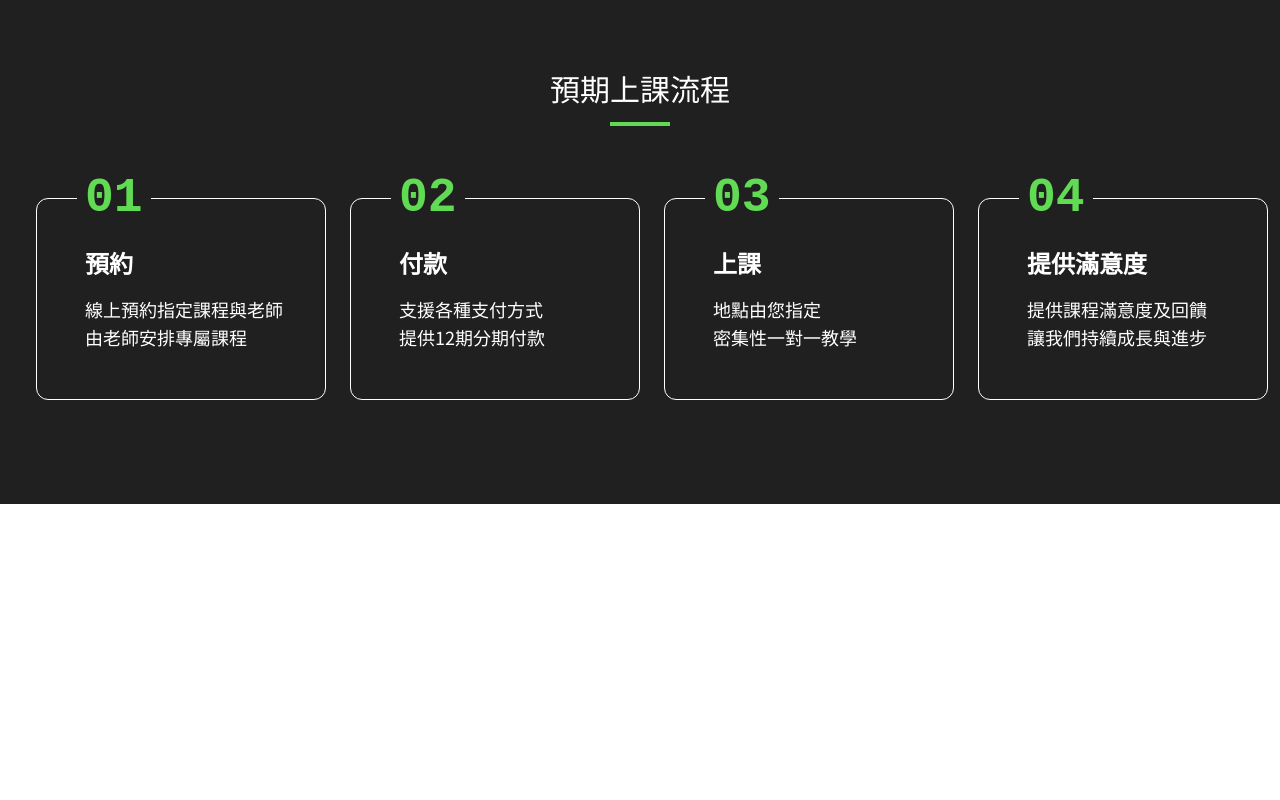
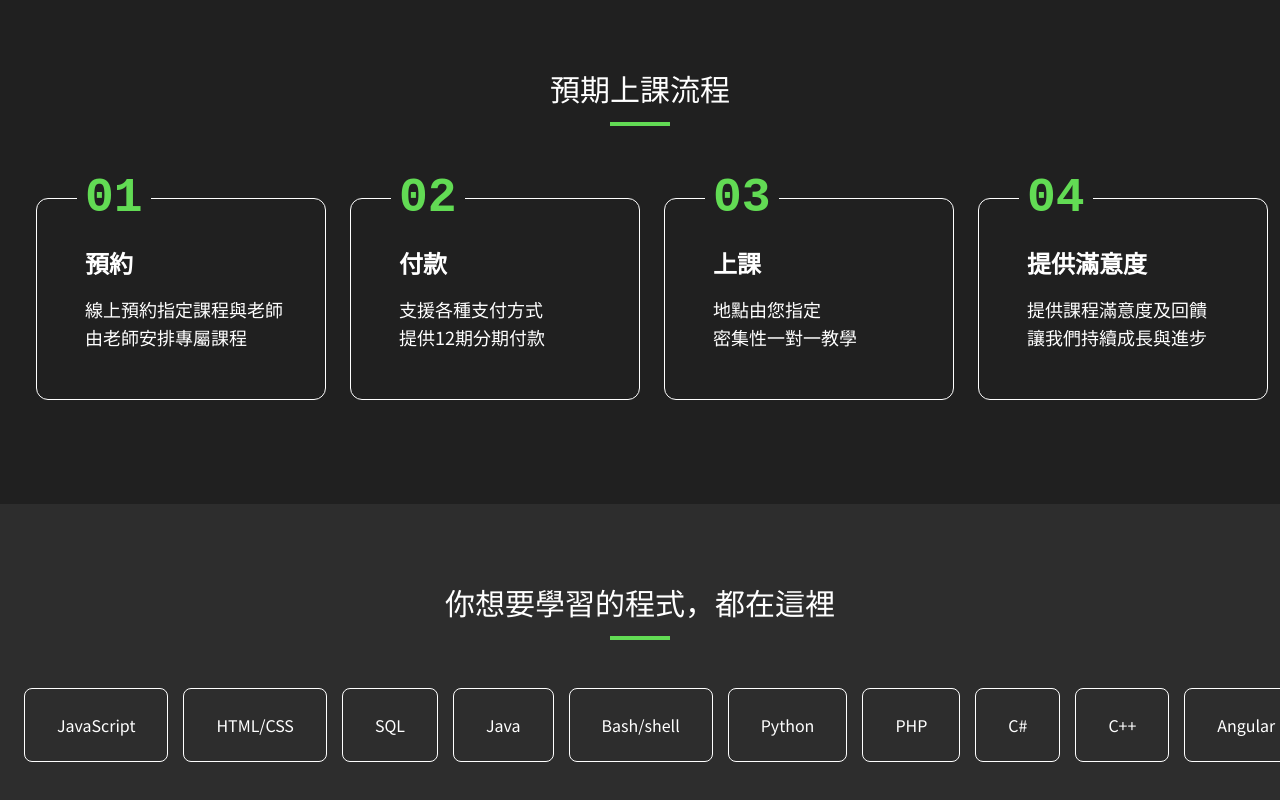
Before and after one commit to xin1126/Tutor-Template, a React (Vite) app: page /#/ in a window 1280 px wide. Shown: the part 1132-1932 px from the top of the page. Before the commit the page ends 1636 px from the top, so only its background shows below. Built offline with nearby package versions, Linux system fonts and the light colour scheme; a web font is replaced by a local one.

Commit message:
feat: CourseCategory

```diff
--- /dev/null
+++ b/src/pages/home/components/CourseCategory.tsx
@@ -0,0 +1,48 @@
+import { Swiper, SwiperSlide } from 'swiper/react'
+import 'swiper/css'
+import Title from '@/components/Title'
+
+const CourseCategory: React.FC = () => {
+  const category = [
+    'JavaScript',
+    'HTML/CSS',
+    'SQL',
+    'Java',
+    'Bash/shell',
+    'Python',
+    'PHP',
+    'C#',
+    'C++',
+    'Angular',
+    'Vue',
+    'React',
+    'jQuery',
+    'Android',
+    'ios',
+    'Go',
+    'Flutter',
+  ]
+  return (
+    <div className="bg-primary">
+      <Title title={'你想要學習的程式，都在這裡'} />
+      <Swiper
+        spaceBetween={15}
+        slidesPerView={'auto'}
+        className="cursor-grabbing select-none pb-10 pl-6 lg:pb-20"
+      >
+        {category.map((item) => {
+          return (
+            <SwiperSlide
+              key={item}
+              className="flex !w-fit justify-center rounded-lg border border-white px-8 py-6"
+            >
+              <div className="text-white">{item}</div>
+            </SwiperSlide>
+          )
+        })}
+      </Swiper>
+    </div>
+  )
+}
+
+export default CourseCategory
--- a/src/pages/home/index.tsx
+++ b/src/pages/home/index.tsx
@@ -1,6 +1,7 @@
 import Banner from './components/Banner'
 import Information from './components/Information'
 import Process from './components/Process'
+import CourseCategory from './components/CourseCategory'
 
 const Home: React.FC = () => {
   return (
@@ -8,6 +9,7 @@ const Home: React.FC = () => {
       <Banner />
       <Information />
       <Process />
+      <CourseCategory />
     </>
   )
 }
```
